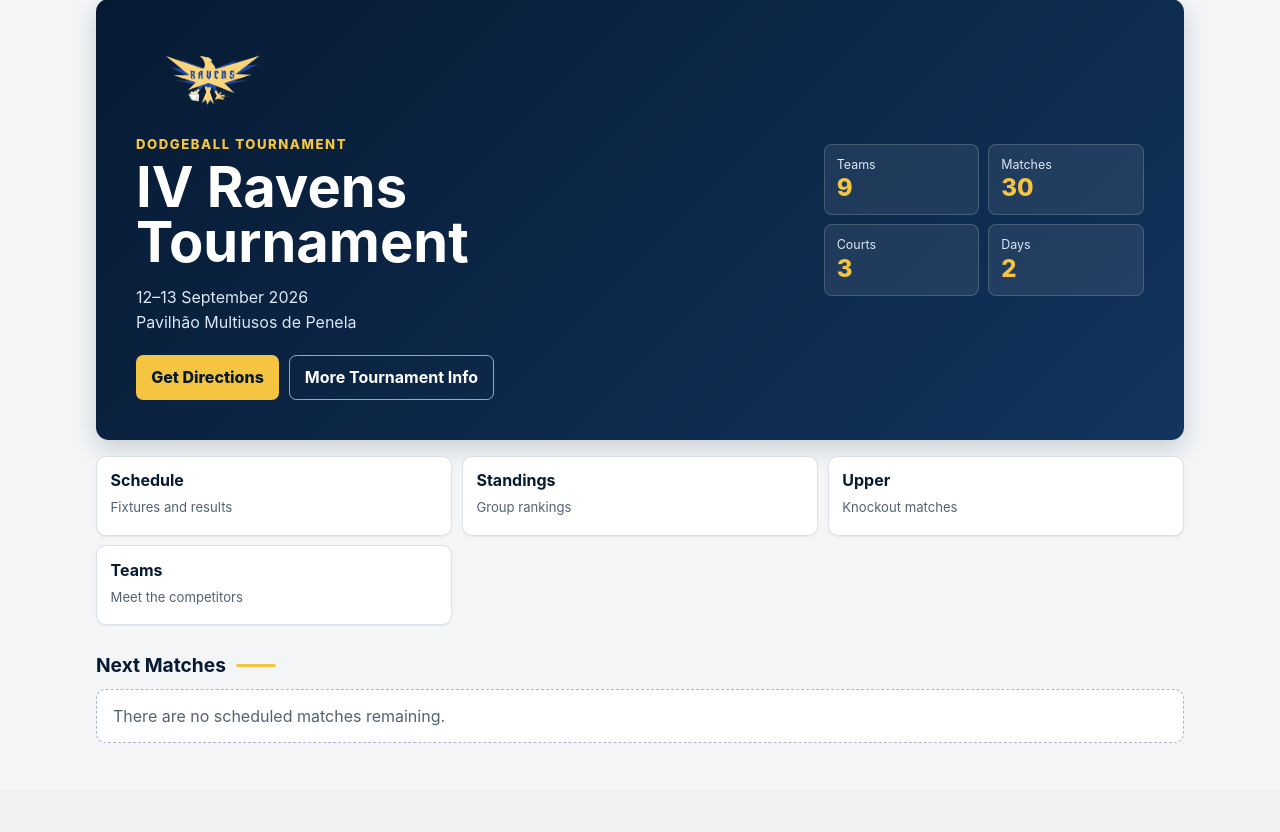
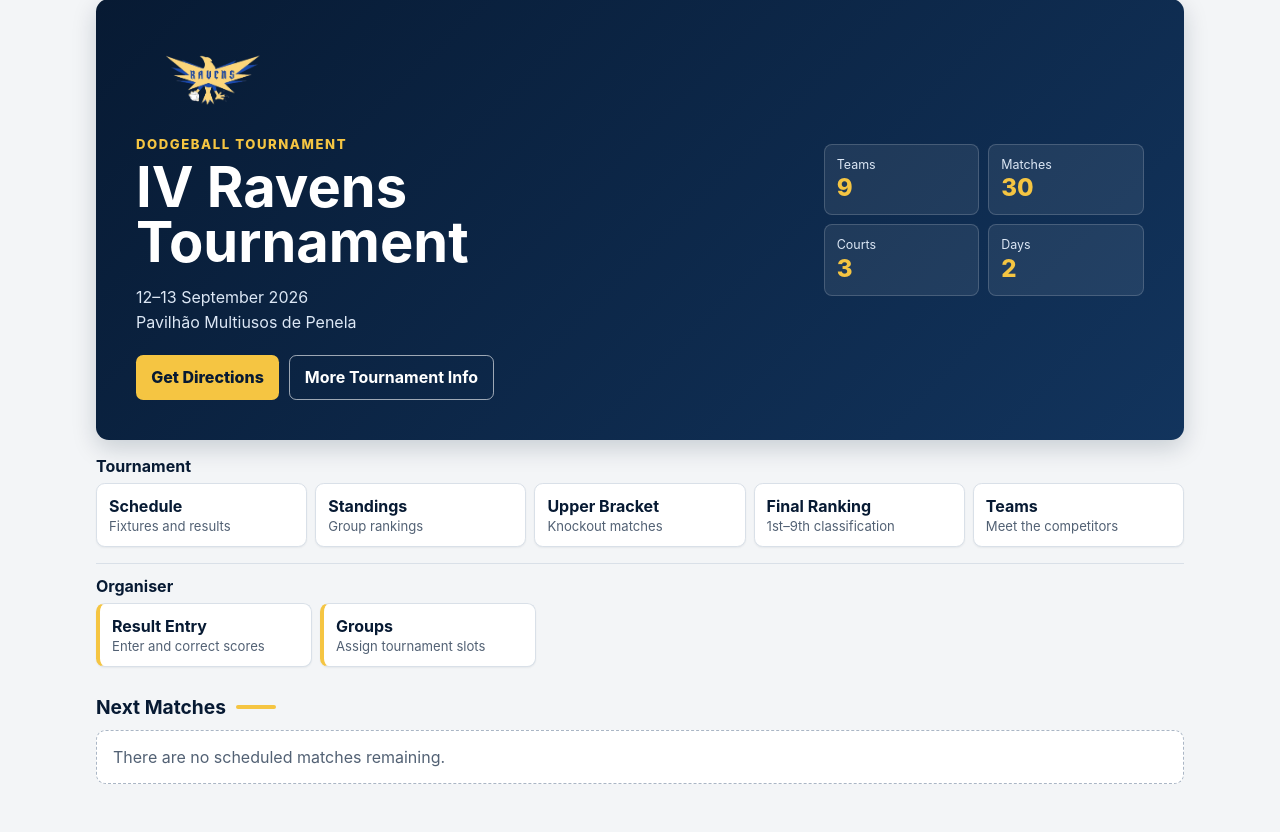
Before and after one commit to dav1d-ol1ve1ra/ravens-tournament, a Django app: page / in a window 1280 px wide. Shown: the part 90-922 px from the top of the page. Before the commit the page ends 833 px from the top, so only its background shows below. Run offline with Django 5.2, Linux system fonts and the light colour scheme; the visitor is signed in with stand-in values (Sample User, id 1); data that the repository does not hold is empty.

Commit message:
Add homepage tournament shortcuts

```diff
--- a/tournament/static/tournament/site.css
+++ b/tournament/static/tournament/site.css
@@ -441,11 +441,16 @@ button, input, select { font: inherit; }
 .tournament-stats div { padding: 0.75rem; border: 1px solid rgb(255 255 255 / 17%); border-radius: 0.5rem; background: rgb(255 255 255 / 8%); }
 .tournament-stats dt { color: #dce7f5; font-size: 0.78rem; }
 .tournament-stats dd { margin: 0.1rem 0 0; color: var(--ravens-gold); font-size: 1.5rem; font-weight: 850; }
-.quick-links { display: grid; gap: 0.6rem; grid-template-columns: repeat(3, 1fr); margin: 1rem 0 0; }
-.quick-links a { display: grid; gap: 0.2rem; min-height: 5rem; padding: 0.85rem; border: 1px solid var(--border); border-radius: 0.6rem; background: var(--card-bg); box-shadow: 0 1px 2px rgb(7 26 51 / 6%); text-decoration: none; }
+.home-shortcuts { margin-top: 1rem; }
+.shortcut-title { margin: 0 0 0.45rem; color: var(--ravens-navy); font-size: 1rem; }
+.quick-links { display: grid; gap: 0.5rem; grid-template-columns: repeat(auto-fit, minmax(150px, 1fr)); margin: 0; }
+.quick-links a { display: grid; gap: 0.15rem; min-height: 4rem; align-content: center; padding: 0.65rem 0.75rem; border: 1px solid var(--border); border-radius: 0.55rem; background: var(--card-bg); box-shadow: 0 1px 2px rgb(7 26 51 / 6%); text-decoration: none; }
 .quick-links a:hover, .quick-links a:focus-visible { border-color: var(--ravens-gold-dark); background: #fffdf5; outline: 2px solid rgb(245 197 66 / 45%); outline-offset: 1px; }
 .quick-links strong { color: var(--ravens-navy); }
 .quick-links span { color: var(--muted); font-size: 0.82rem; }
+.organiser-shortcuts { padding-top: 0.75rem; border-top: 1px solid var(--border); }
+.organiser-links { max-width: 440px; grid-template-columns: repeat(2, minmax(0, 1fr)); }
+.organiser-links a { border-left: 4px solid var(--ravens-gold); }
 .next-match-list { display: grid; gap: 0.5rem; grid-template-columns: repeat(auto-fit, minmax(240px, 1fr)); }
 .next-match { padding: 0.75rem; border: 1px solid var(--border); border-left: 4px solid var(--ravens-gold); border-radius: 0.5rem; background: var(--card-bg); }
 .next-match-meta { color: var(--muted); font-size: 0.78rem; font-weight: 750; }
@@ -487,7 +492,9 @@ button, input, select { font: inherit; }
   .result-line { grid-template-columns: minmax(0, 1fr) 3rem auto 3rem minmax(0, 1fr); gap: 0.3rem; }
   .result-team { font-size: 0.88rem; }
   .result-footer { align-items: flex-end; }
-  .quick-links { grid-template-columns: 1fr; }
+  .quick-links { grid-template-columns: repeat(2, minmax(0, 1fr)); }
+  .quick-links a { min-height: 3.8rem; padding: 0.58rem 0.65rem; }
+  .quick-links span { font-size: 0.75rem; }
   .team-grid { grid-template-columns: 1fr; }
   .team-card { gap: 0.7rem; padding: 0.75rem; }
 }
--- a/tournament/templates/tournament/home.html
+++ b/tournament/templates/tournament/home.html
@@ -50,12 +50,26 @@
       </dl>
     </section>
 
-    <section class="quick-links" aria-label="Tournament pages">
-      <a href="{% url 'schedule' %}"><strong>Schedule</strong><span>Fixtures and results</span></a>
-      <a href="{% url 'standings' %}"><strong>Standings</strong><span>Group rankings</span></a>
-      <a href="{% url 'upper' %}"><strong>Upper</strong><span>Knockout matches</span></a>
-      <a href="{% url 'teams' %}"><strong>Teams</strong><span>Meet the competitors</span></a>
+    <section class="home-shortcuts" aria-labelledby="tournament-links-title">
+      <h2 class="shortcut-title" id="tournament-links-title">Tournament</h2>
+      <nav class="quick-links" aria-label="Tournament pages">
+        <a data-home-shortcut="schedule" href="{% url 'schedule' %}"><strong>Schedule</strong><span>Fixtures and results</span></a>
+        <a data-home-shortcut="standings" href="{% url 'standings' %}"><strong>Standings</strong><span>Group rankings</span></a>
+        <a data-home-shortcut="upper" href="{% url 'upper' %}"><strong>Upper Bracket</strong><span>Knockout matches</span></a>
+        <a data-home-shortcut="final-ranking" href="{% url 'final_ranking' %}"><strong>Final Ranking</strong><span>1st–9th classification</span></a>
+        <a data-home-shortcut="teams" href="{% url 'teams' %}"><strong>Teams</strong><span>Meet the competitors</span></a>
+      </nav>
     </section>
+
+    {% if user.is_authenticated %}
+      <section class="home-shortcuts organiser-shortcuts" aria-labelledby="organiser-links-title">
+        <h2 class="shortcut-title" id="organiser-links-title">Organiser</h2>
+        <nav class="quick-links organiser-links" aria-label="Organiser pages">
+          <a data-organiser-shortcut="results" href="{% url 'results_admin' %}"><strong>Result Entry</strong><span>Enter and correct scores</span></a>
+          <a data-organiser-shortcut="groups" href="{% url 'group_assignment' %}"><strong>Groups</strong><span>Assign tournament slots</span></a>
+        </nav>
+      </section>
+    {% endif %}
 
     <section aria-labelledby="next-matches-title">
       <h2 class="section-title" id="next-matches-title">Next Matches</h2>
```
Also changed, not shown: tournament/tests/test_public_pages.py (+38 -0 lines).
